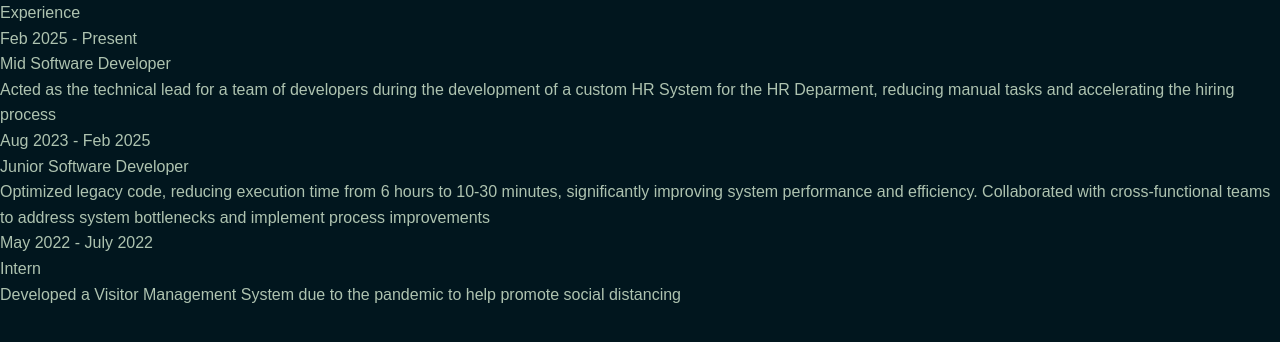
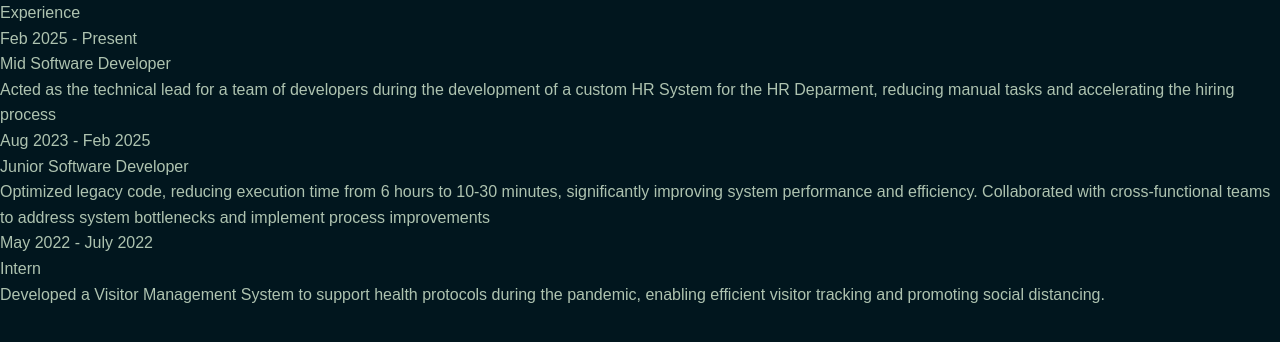
Before and after one commit to keithagreda/kagreda, a Next.js app in the folder keithagreda/: page /experience in a window 1280 px wide. Shown: the top 342 px of the page. Built offline with nearby package versions, Linux system fonts and the light colour scheme.

Commit message:
Update page.tsx

```diff
--- a/keithagreda/src/app/experience/page.tsx
+++ b/keithagreda/src/app/experience/page.tsx
@@ -24,7 +24,7 @@ const exps: Experience[] = [
     tenure: "May 2022 - July 2022",
     name: "Intern",
     description:
-      "Developed a Visitor Management System due to the pandemic to help promote social distancing",
+      "Developed a Visitor Management System to support health protocols during the pandemic, enabling efficient visitor tracking and promoting social distancing.",
   },
 ];
 
```
